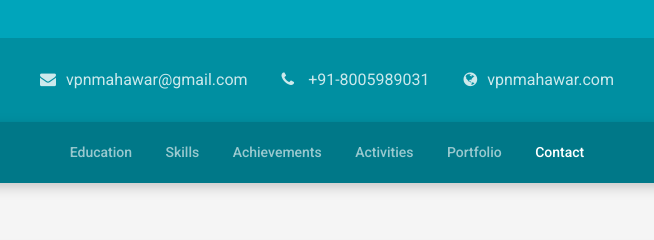
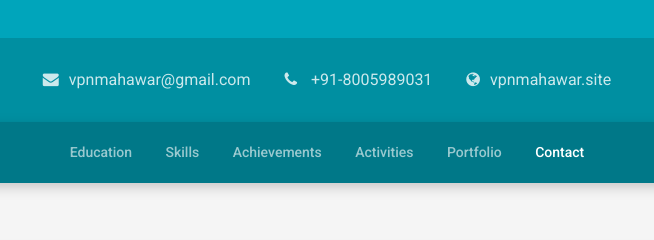
Before and after one commit to fridy1307/resumebs4, a plain HTML site: page index.html in a window 1280 px wide. Shown: the part 424-664 px from the top of the page, 313-967 px from the left. Drawn offline with nearby package versions, Linux system fonts and the light colour scheme.

Commit message:
Change Site

```diff
--- a/index.html
+++ b/index.html
@@ -59,7 +59,7 @@
                 <ul class="list-inline">
                     <li class="email list-inline-item"><i class="fa fa-envelope"></i><a href="mailto:vpnmahawar@gmail.com">vpnmahawar@gmail.com</a></li>
                     <li class="list-inline-item"><i class="fa fa-phone"></i> <a href="tel: +91-8005989031">+91-8005989031</a></li>
-                    <li class="website list-inline-item"><i class="fa fa-globe"></i><a href="#" target="_blank">vpnmahawar.com</a></li>
+                    <li class="website list-inline-item"><i class="fa fa-globe"></i><a href="#" target="_blank">vpnmahawar.site</a></li>
                 </ul>
             </div><!--//container-->
         </div><!--//contact-info-->
```
